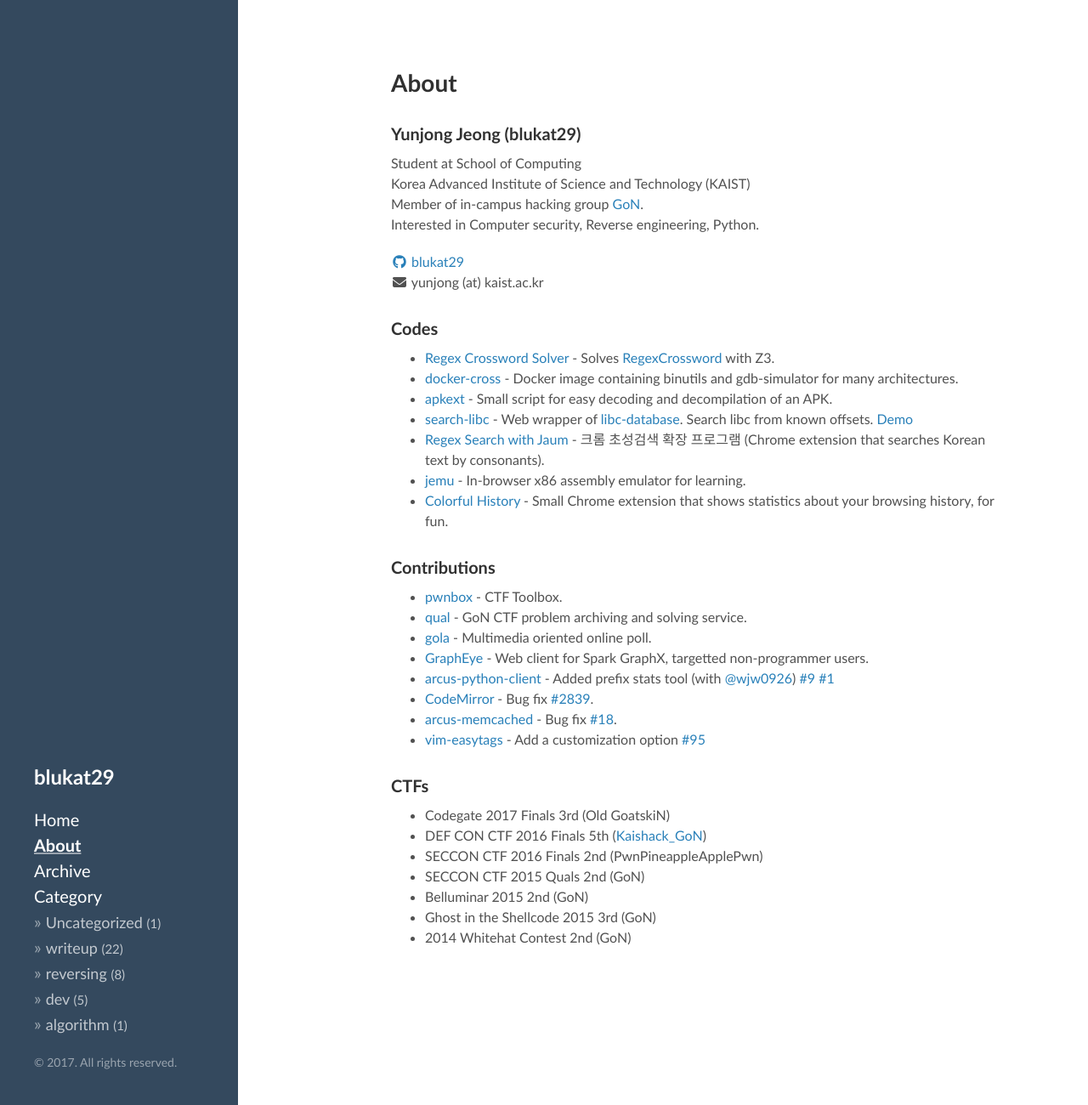
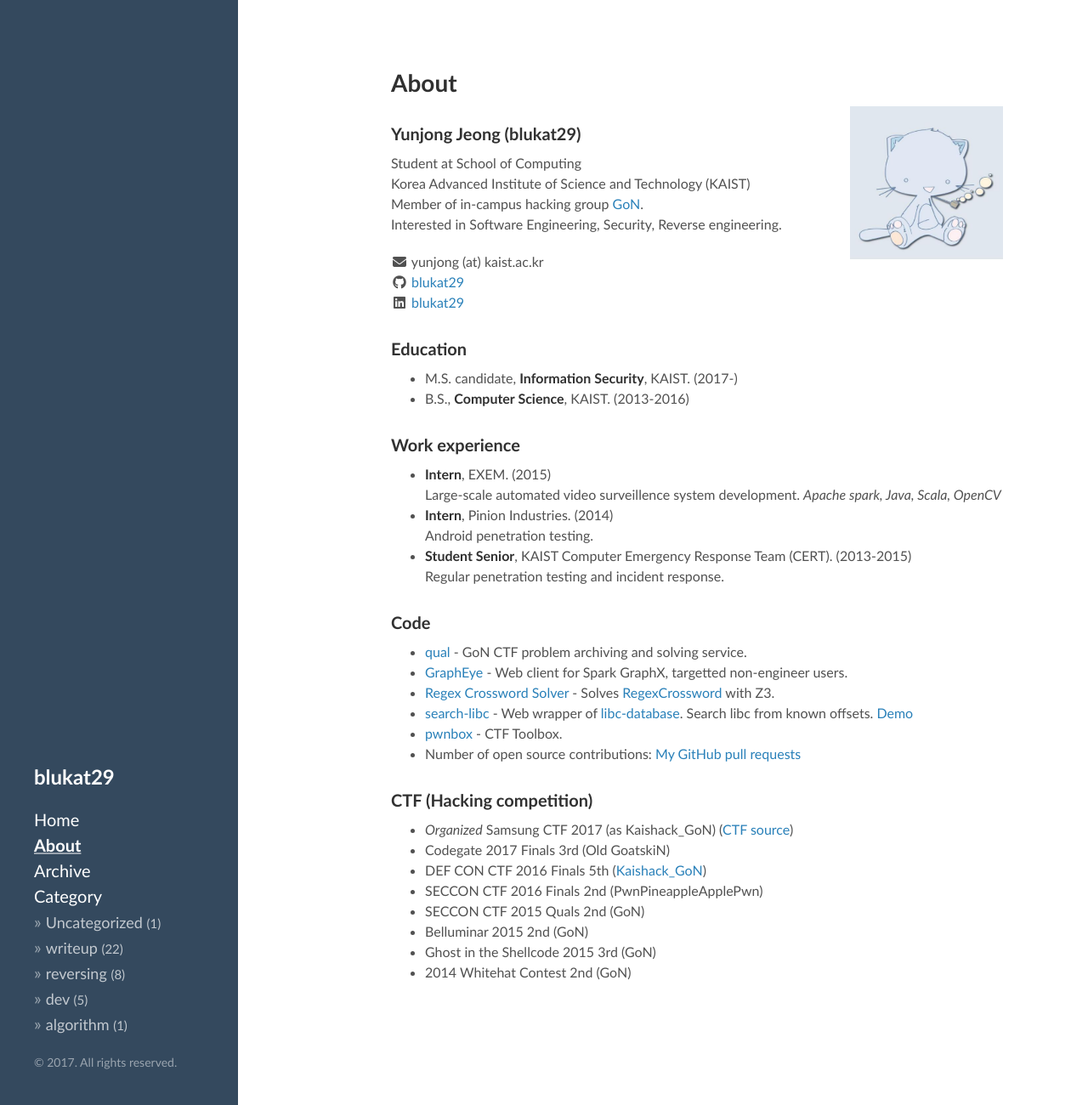
Before and after one commit to blukat29/blukat29.github.io, a Jekyll site: the page built from about.md, in a window 1280 px wide and 1300 px high. Shown: the whole window at 85% size. Built offline with Jekyll 4.4.1, drawn with Linux system fonts in a browser that asks for light colours; nearby versions of some CDN libraries.

Commit message:
Update about

```diff
--- a/about.md
+++ b/about.md
@@ -3,39 +3,47 @@
 title: About
 ---
 
+<div class="about-img">
+<img src="/assets/profile.jpg" alt="profile.jpg" />
+</div>
+
 ### Yunjong Jeong (blukat29)
 
 Student at School of Computing
 Korea Advanced Institute of Science and Technology (KAIST)
-Member of in-campus hacking group [GoN](http://gon.kaist.ac.kr).
-Interested in Computer security, Reverse engineering, Python.
+Member of in-campus hacking group <a href="http://gon.kaist.ac.kr">GoN</a>.
+Interested in Software Engineering, Security, Reverse engineering.
 
-<a href="https://github.com/blukat29"><i class="fa-fw fa fa-github" aria-hidden="true"></i> blukat29</a>
 <i class="fa-fw fa fa-envelope" aria-hidden="true"></i> yunjong (at) kaist.ac.kr
+<i class="fa-fw fa fa-github" aria-hidden="true"></i><a href="https://github.com/blukat29"> blukat29</a>
+<i class="fa-fw fa fa-linkedin-square" aria-hidden="true"></i> <a href="https://www.linkedin.com/in/blukat29/">blukat29</a>
 
-### Codes
+### Education
 
+- M.S. candidate, **Information Security**, KAIST. (2017-)
+- B.S., **Computer Science**, KAIST. (2013-2016)
+
+### Work experience
+
+- **Intern**, EXEM. (2015)
+  Large-scale automated video surveillence system development. *Apache spark, Java, Scala, OpenCV*
+- **Intern**, Pinion Industries. (2014)
+  Android penetration testing.
+- **Student Senior**, KAIST Computer Emergency Response Team (CERT). (2013-2015)
+  Regular penetration testing and incident response.
+
+### Code
+
+- [qual](https://github.com/protos37/qual) - GoN CTF problem archiving and solving service.
+- [GraphEye](https://github.com/Nova-12/GraphEye) - Web client for Spark GraphX, targetted non-engineer users.
 - [Regex Crossword Solver](https://github.com/blukat29/regex-crossword-solver) - Solves [RegexCrossword](https://regexcrossword.com/) with Z3.
-- [docker-cross](https://github.com/blukat29/docker-cross) - Docker image containing binutils and gdb-simulator for many architectures.
-- [apkext](https://github.com/blukat29/apkext) - Small script for easy decoding and decompilation of an APK.
 - [search-libc](https://github.com/blukat29/search-libc) - Web wrapper of [libc-database](https://github.com/niklasb/libc-database). Search libc from known offsets. [Demo](http://libc.blukat.me)
-- [Regex Search with Jaum](https://github.com/blukat29/regex-search) - 크롬 초성검색 확장 프로그램 (Chrome extension that searches Korean text by consonants).
-- [jemu](http://blukat29.github.io/jemu/) - In-browser x86 assembly emulator for learning.
-- [Colorful History](https://github.com/blukat29/cmps115) - Small Chrome extension that shows statistics about your browsing history, for fun.
+- [pwnbox](https://github.com/protos37/pwnbox) - CTF Toolbox.
+- Number of open source contributions: [My GitHub pull requests](https://github.com/pulls?q=is%3Apr+author%3Ablukat29+is%3Aclosed)
 
-### Contributions
+### CTF (Hacking competition)
 
-- [pwnbox](https://github.com/protos37/pwnbox) - CTF Toolbox.
-- [qual](https://github.com/protos37/qual) - GoN CTF problem archiving and solving service.
-- [gola](https://github.com/blukat29/gola) - Multimedia oriented online poll.
-- [GraphEye](https://github.com/Nova-12/GraphEye) - Web client for Spark GraphX, targetted non-programmer users.
-- [arcus-python-client](https://github.com/blukat29/arcus-python-client) - Added prefix stats tool (with [@wjw0926](https://github.com/wjw0926)) [#9](https://github.com/naver/arcus-python-client/pull/9) [#1](https://github.com/naver/arcus-python2-client/pull/1)
-- [CodeMirror](https://github.com/codemirror/CodeMirror) - Bug fix [#2839](https://github.com/codemirror/CodeMirror/pull/2839).
-- [arcus-memcached](https://github.com/naver/arcus-memcached) - Bug fix [#18](https://github.com/naver/arcus-memcached/pull/18).
-- [vim-easytags](https://github.com/xolox/vim-easytags) - Add a customization option [#95](https://github.com/xolox/vim-easytags/pull/95)
-
-### CTFs
-
+- *Organized* Samsung CTF 2017 (as Kaishack\_GoN) ([CTF source](https://github.com/kaishackgon/sctf2017))
 - Codegate 2017 Finals 3rd (Old GoatskiN)
 - DEF CON CTF 2016 Finals 5th ([Kaishack\_GoN](http://kaishackgon.blogspot.kr/))
 - SECCON CTF 2016 Finals 2nd (PwnPineappleApplePwn)
--- a/public/css/site.css
+++ b/public/css/site.css
@@ -115,3 +115,11 @@
 .comment-box {
   margin-top: 3em;
 }
+
+.about-img {
+  float: right;
+  width: 25%;
+}
+.about-img img {
+  width: 100%;
+}
```
Also changed, not shown: assets/profile.jpg (added).
